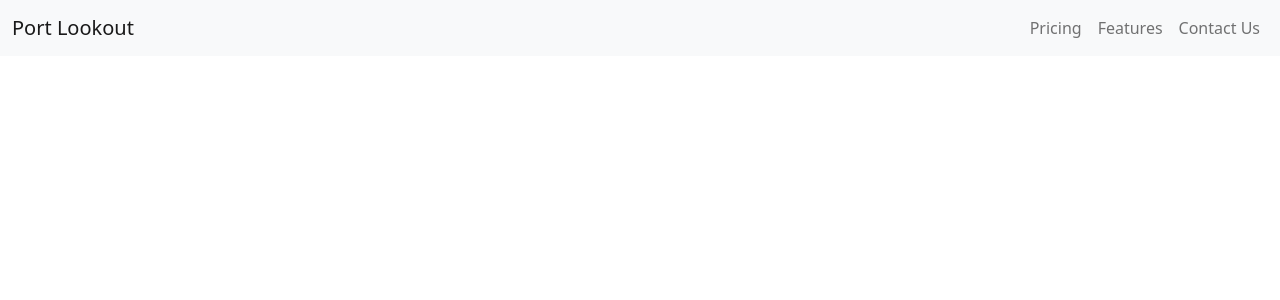
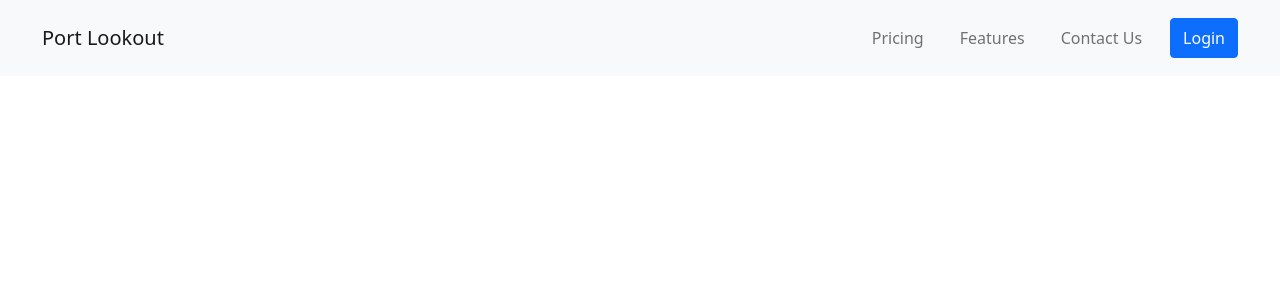
Before and after one commit to lkumarcc/lookout-marketing-app, a React (Create React App) app: page / in a window 1280 px wide. Shown: the top 300 px of the page. Built offline with nearby package versions, Linux system fonts and the light colour scheme.

Commit message:
all the stuff i forgot to push last time

```diff
--- a/package.json
+++ b/package.json
@@ -8,6 +8,7 @@
     "@testing-library/user-event": "^13.5.0",
     "bootstrap": "^5.1.3",
     "react": "^18.1.0",
+    "react-bootstrap": "^2.4.0",
     "react-dom": "^18.1.0",
     "react-router-dom": "^6.3.0",
     "react-scripts": "5.0.1",
--- /dev/null
+++ b/src/Header/header.css
@@ -0,0 +1,13 @@
+.container-fluid{
+    margin-top: 10px;
+    margin-bottom: 10px;
+}
+
+.nav-item{
+    padding-left: 10px;
+    padding-right: 10px;
+}
+
+.navbar-brand{
+    margin-left: 30px;
+}
--- a/src/Header/index.js
+++ b/src/Header/index.js
@@ -12,6 +12,14 @@ import {
   DropdownToggle,
   DropdownMenu,
   DropdownItem } from 'reactstrap';
+import { Button } from 'react-bootstrap';
+import './header.css';
+
+
+const buttonstyle = {
+  marginRight: 30,
+  marginLeft: 10,
+};
 
 export default class Header extends React.Component {
   constructor(props) {
@@ -22,6 +30,7 @@ export default class Header extends React.Component {
       isOpen: false
     };
   }
+
   toggle() {
     this.setState({
       isOpen: !this.state.isOpen
@@ -46,11 +55,13 @@ export default class Header extends React.Component {
                 <NavLink href="/Pricing/">Pricing</NavLink>
               </NavItem>
               <NavItem>
-                <NavLink href="/Features/">Features</NavLink>
+                <NavLink href="./Pages/Features/">Features</NavLink>
               </NavItem>
               <NavItem>
                 <NavLink href="/ContactUs/">Contact Us</NavLink>
               </NavItem>
+              <Button style={buttonstyle}>Login
+		          </Button>
               {/* include potential dropdown here */}
             </Nav>
           </Collapse>
```
Also changed, not shown: src/Home/index.js (added, +15 -0 lines), src/Pages/Contact Us/index.js (added, +15 -0 lines), src/Pages/Features/index.js (added, +15 -0 lines), src/Pages/Pricing/index.js (added, +15 -0 lines), src/Login/index.js (added), 1 other file (tests, documents, lock files or other folders).
